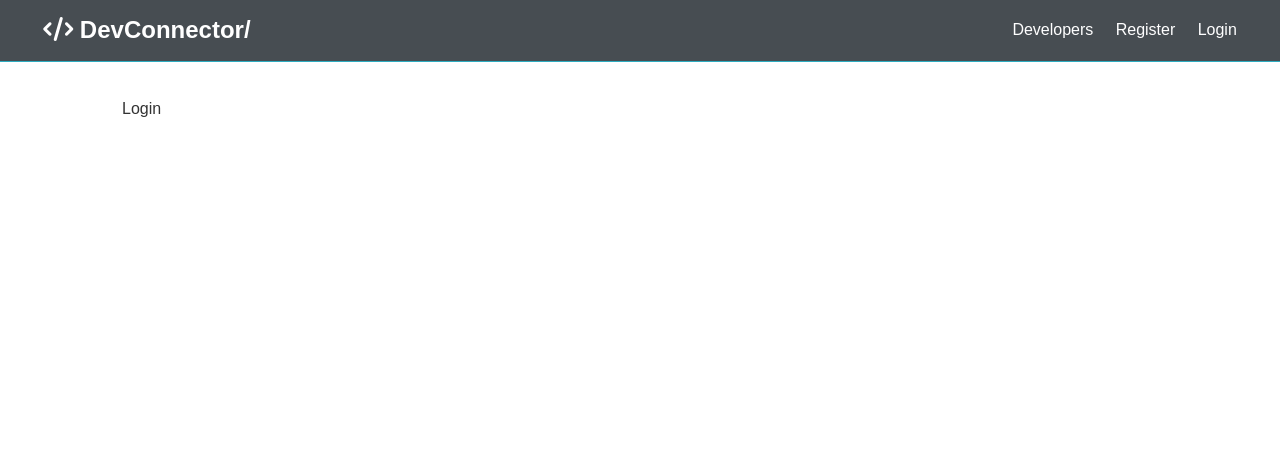
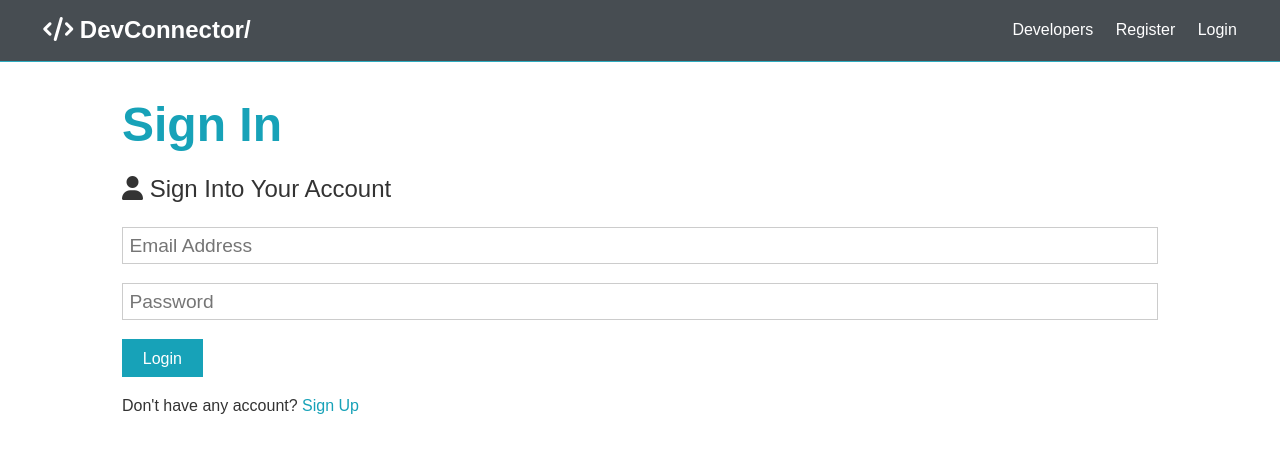
Before and after one commit to Michael-Bonawitt/DEVCONNECTOR, a React (Create React App) app in the folder client/: page /login in a window 1280 px wide. Shown: the top 452 px of the page. Built offline with nearby package versions, Linux system fonts and the light colour scheme.

Commit message:
Login Form

```diff
--- a/client/src/components/auth/Login.js
+++ b/client/src/components/auth/Login.js
@@ -1,11 +1,53 @@
-import React from 'react'
+import React, { Fragment, useState } from 'react';
+import { Link } from 'react-router-dom';
+import axios from 'axios';
+
 
 const Login = () => {
-    return (
-        <div>
-            Login
-        </div>
-    )
+    const [formData, setFormData] = useState({
+        email: '',
+        password: '',
+    });
+
+    const  { email, password } = formData;
+
+    const onChange = e => setFormData({ ...formData, [e.target.name]: e.target.value })
+
+    const onSubmit = async e => {
+        e.preventDefault();
+        console.log('Success');
+    };
+
+    return <Fragment>
+        <h1 className="large text-primary">Sign In</h1>
+        <p className="lead"><i className="fas fa-user"></i> Sign Into Your Account</p>
+        <form className="form" onSubmit={e => onSubmit(e)}>
+            <div className="form-group">
+                <input
+                    type="email"
+                    placeholder="Email Address"
+                    name="email"
+                    value={email}
+                    onChange={e => onChange(e)}
+                    required
+                />
+            </div>
+            <div className="form-group">
+                <input
+                    type="password"
+                    placeholder="Password"
+                    name="password"
+                    minLength="6"
+                    value={password}
+                    onChange={e => onChange(e)}
+                />
+            </div>
+            <input type="submit" className="btn btn-primary" value="Login" />
+      </form>
+      <p className="my-1">
+        Don't have any account? <Link to="/register">Sign Up</Link>
+      </p>
+    </Fragment>
 };
 
 export default Login;
--- a/client/src/components/auth/Register.js
+++ b/client/src/components/auth/Register.js
@@ -1,4 +1,7 @@
 import React, { Fragment, useState } from 'react';
+import { Link } from 'react-router-dom';
+import axios from 'axios';
+
 
 const Register = () => {
     const [formData, setFormData] = useState({
@@ -12,14 +15,14 @@
 
     const onChange = e => setFormData({ ...formData, [e.target.name]: e.target.value })
 
-    const onSubmit = e => {
+    const onSubmit = async e => {
         e.preventDefault();
         if(password !== password2) {
             console.log('Passwords do not match');
         } else {
-            console.log(formData);
-        }
-    }
+            console.log('Success');
+        };
+    };
 
     return <Fragment>
         <h1 className="large text-primary">Sign Up</h1>
@@ -72,7 +75,7 @@
             <input type="submit" className="btn btn-primary" value="Register" />
       </form>
       <p className="my-1">
-        Already have an account? <a href="login.html">Sign In</a>
+        Already have an account? <Link to="/login">Sign In</Link>
       </p>
     </Fragment>
 };
```
